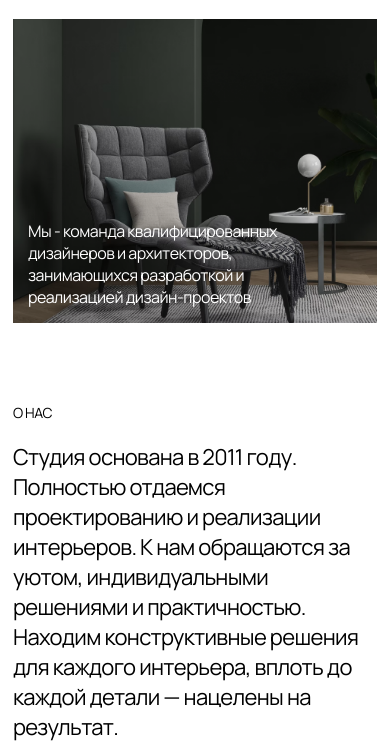
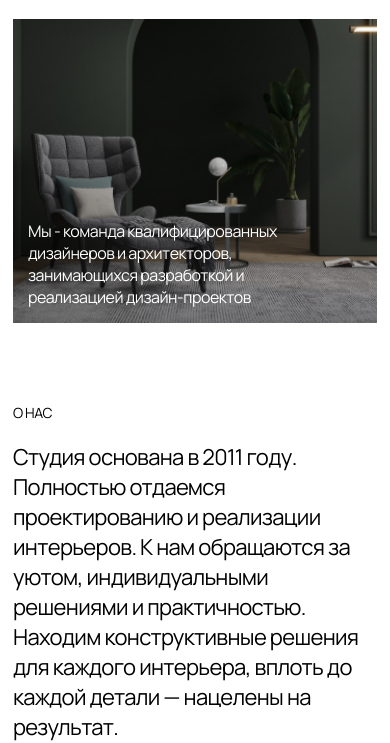
Before and after one commit to guridovme/metrika-studio, a plain HTML site: page index.html in a window 390 px wide. Shown: the part 102-845 px from the top of the page. Drawn offline with Linux system fonts and the light colour scheme.

Commit message:
adeed main image 350

```diff
--- a/styles/first-screen.css
+++ b/styles/first-screen.css
@@ -5,6 +5,7 @@
     background-image: url(../images/main_image.png);
     background-size: cover;
     background-repeat: no-repeat;
+    background-position: 50%;
 }
 .first-screen-image p {
     position: absolute;
@@ -15,6 +16,7 @@
 }
 @media (max-width: 1199px) {
     .first-screen-image{
+        background-position: center;
         height: 400px;
     }
     .first-screen-image p {
@@ -52,3 +54,9 @@
         margin-bottom: 80px;
     }
 }
+@media (max-width: 400px) {
+    .first-screen-image{
+        background-image: url(../images/main_image_350.png);
+    }
+
+}
```
